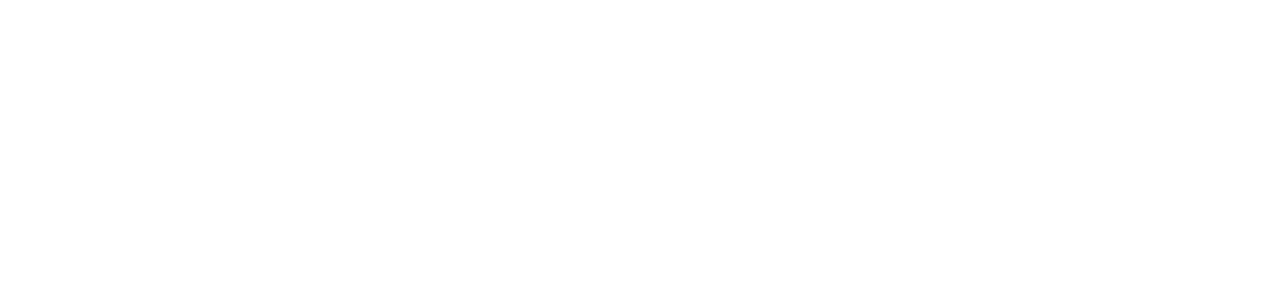
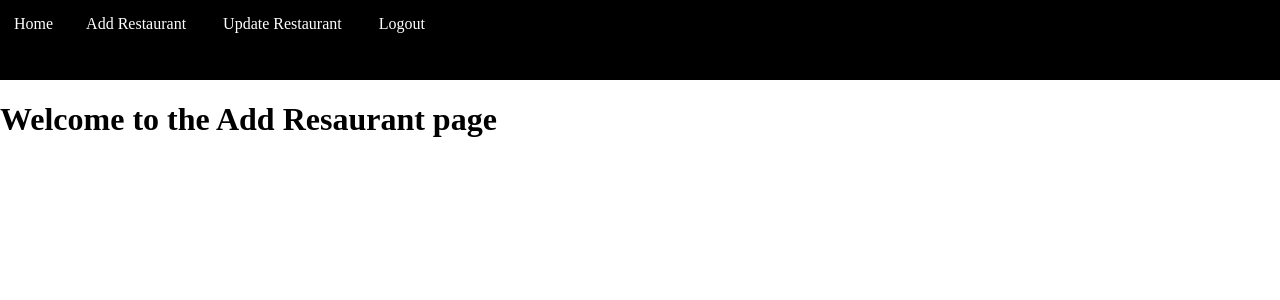
Before and after one commit to Saadkhan2537/Restaurant, a Vue app: page /add in a window 1280 px wide. Before the commit this address had no page. Shown: the top 300 px of the page. Built offline with nearby package versions, Linux system fonts and the light colour scheme; sample sign-in values are in the browser's storage.

Commit message:
add and update page

```diff
--- /dev/null
+++ b/src/components/AddResto.vue
@@ -0,0 +1,28 @@
+<template>
+<HeaderView />
+<h1> Welcome to the Add Resaurant page </h1>
+</template>
+
+<script>
+import HeaderView from './HeaderView.vue'
+export default {
+    name: 'AddResto',
+    components:{
+    HeaderView
+    },
+
+    mounted() {
+        let users = localStorage.getItem('user-info');
+        if (!users) {
+            this.$router.push({
+                name: 'SignUp'
+            })
+        }
+
+    }
+}
+</script>
+
+<style>
+
+    </style>
--- a/src/components/HeaderView.vue
+++ b/src/components/HeaderView.vue
@@ -2,10 +2,10 @@
 
 <div class="nav">
 
-    <a href="a">Home</a>
-    <a href="a">Add Restaurant</a>
-    <a href="a">Update</a>
-    <a href="a">Logout</a>
+    <router-link to="/">Home</router-link>
+    <router-link to="add">Add Restaurant </router-link>
+    <router-link to="update">Update Restaurant </router-link>
+    <a v-on:click="logout" href="#">Logout</a>
 
 </div>
 
@@ -16,7 +16,18 @@
 <script>
 export default {
 
-name:'HeaderView'
+name:'HeaderView',
+methods:{
+
+logout(){
+
+localStorage.clear();
+this.$router.push({name:'LoginView'})
+
+
+}
+
+}
 
 
 }
--- /dev/null
+++ b/src/components/UpdateResto.vue
@@ -0,0 +1,30 @@
+<template>
+    <HeaderView />
+<h1> Welcome to the Update Restaurant page </h1>
+</template>
+
+
+<script>
+import HeaderView from './HeaderView.vue'
+export default {
+    name: 'UpdateResto',
+    components:{
+    HeaderView
+    },
+
+    mounted() {
+        let users = localStorage.getItem('user-info');
+        if (!users) {
+            this.$router.push({
+                name: 'SignUp'
+            })
+        }
+
+    }
+}
+</script>
+
+
+<style>
+
+    </style>
--- a/src/routes.js
+++ b/src/routes.js
@@ -2,6 +2,8 @@
 import SignUp from './components/SignUp.vue'
 import {createRouter, createWebHistory} from 'vue-router'
 import LoginView from './components/LoginView.vue'
+import AddResto from './components/AddResto'
+import UpdateResto from './components/UpdateResto'
 
 const routes=[
 
@@ -24,6 +26,20 @@
         component:LoginView,
         path:'/login'
 
+    },
+    {
+
+        name:'AddResto',
+        component:AddResto,
+        path:'/add'
+
+    },
+    {
+
+        name:'update',
+        component:UpdateResto,
+        path:'/update'
+
     }
 ]
  const router=createRouter({
```
